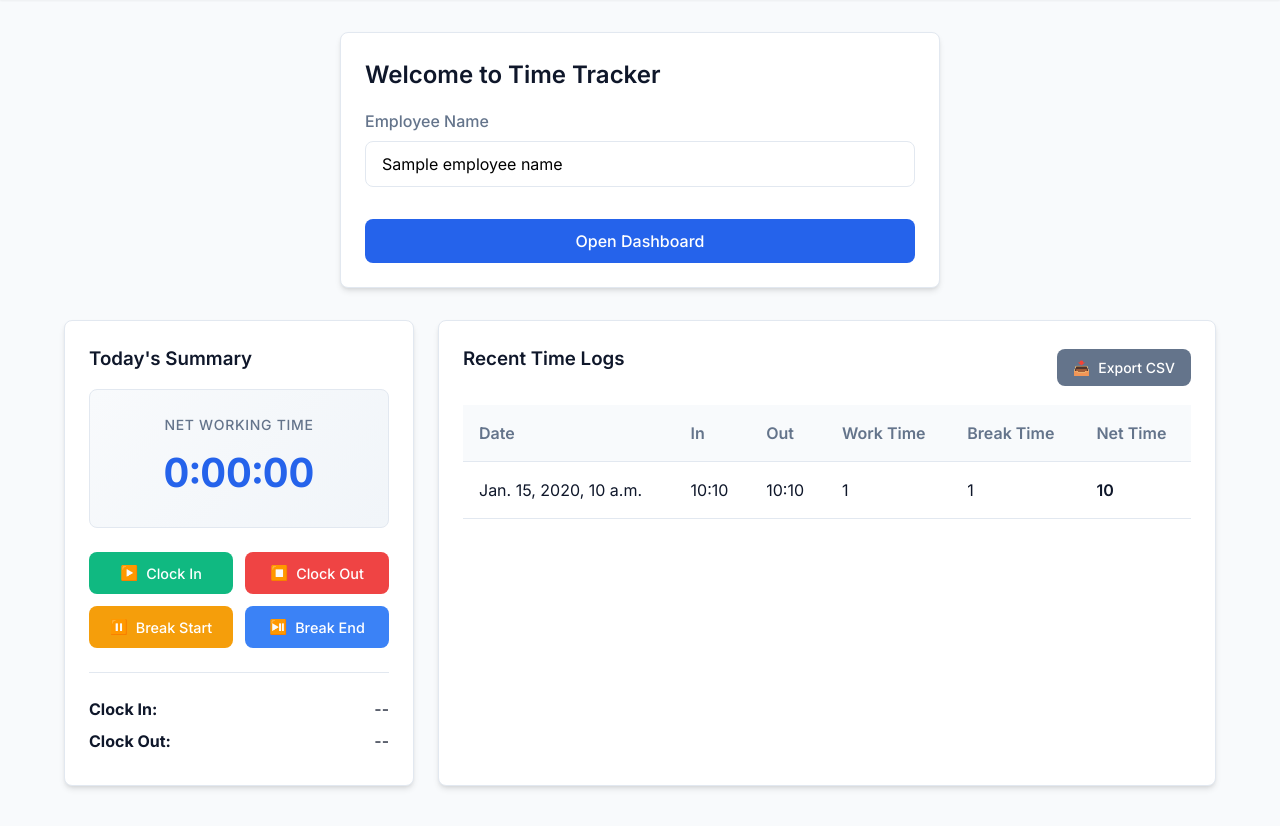
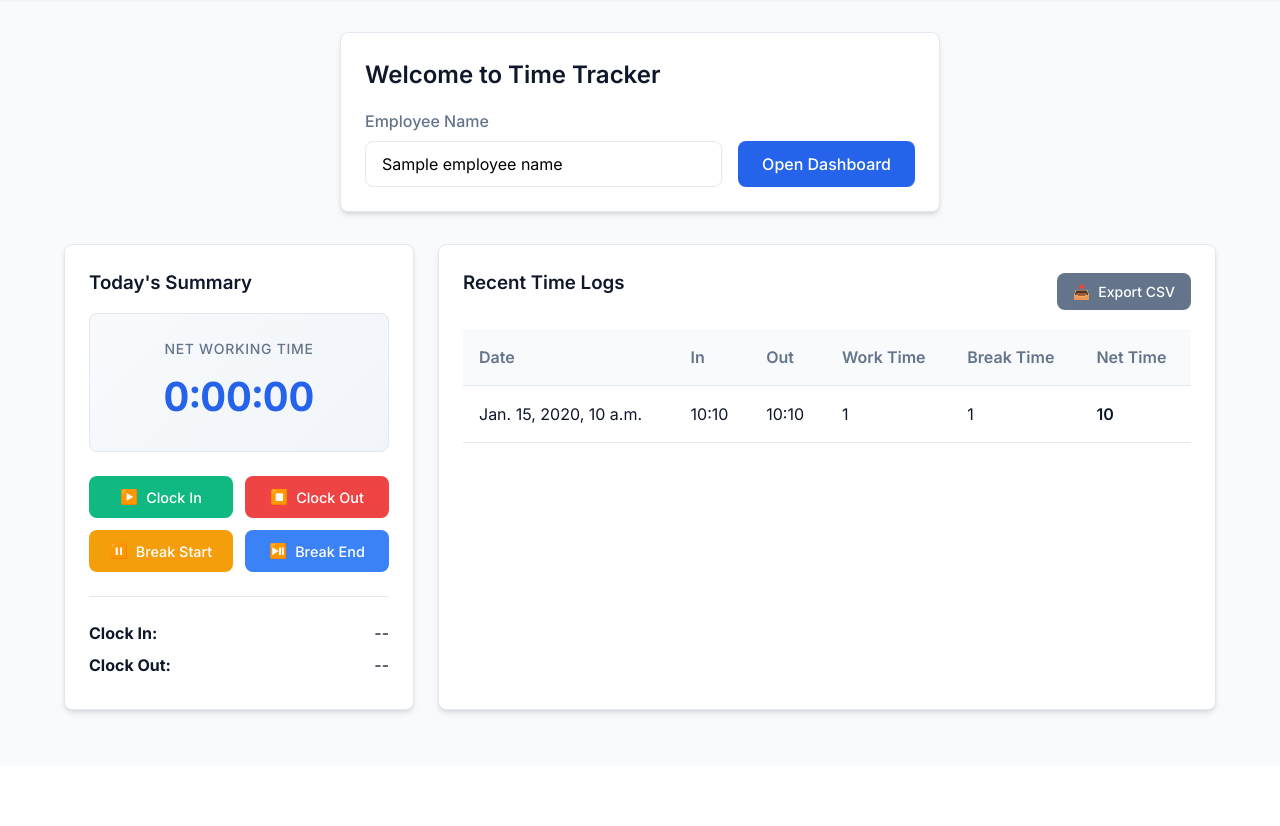
Before and after one commit to 1118A/Time_Tracker, a Django app: template tracker/templates/tracker/dashboard.html in a window 1280 px wide. Shown: the part 63-889 px from the top of the page. After the commit the page ends 778 px from the top, so only its background shows below. Run offline with Django 5.2, Linux system fonts and the light colour scheme; the template is opened without the code that fills it: most values are stand-ins (such as "Sample title", 1, 10 or a date in 2020); data that the repository does not hold is empty.

Commit message:
style: responsive layout for mobile and desktop

```diff
--- a/tracker/static/tracker/style.css
+++ b/tracker/static/tracker/style.css
@@ -50,7 +50,13 @@ body {
 .h-container {
     max-width: 1200px;
     margin: 0 auto;
-    padding: 0 1.5rem;
+    padding: 0 1rem;
+}
+
+@media(min-width: 768px) {
+    .h-container {
+        padding: 0 1.5rem;
+    }
 }
 
 .brand {
@@ -64,8 +70,15 @@ body {
 
 .container {
     max-width: 1200px;
-    margin: 2rem auto;
-    padding: 0 1.5rem;
+    margin: 1.5rem auto;
+    padding: 0 1rem;
+}
+
+@media(min-width: 768px) {
+    .container {
+        margin: 2rem auto;
+        padding: 0 1.5rem;
+    }
 }
 
 /* Cards */
@@ -179,13 +192,29 @@ input[type="text"]:focus {
     gap: 1rem;
 }
 
+@media(min-width: 600px) {
+    .employee-form {
+        flex-direction: row;
+        align-items: flex-end;
+    }
+
+    .employee-form .input-group {
+        margin-bottom: 0;
+        flex: 1;
+    }
+
+    .employee-form .btn {
+        height: 46px; /* Match input height roughly */
+    }
+}
+
 .dashboard-grid {
     display: grid;
     grid-template-columns: 1fr;
     gap: 1.5rem;
 }
 
-@media(min-width: 768px) {
+@media(min-width: 992px) {
     .dashboard-grid {
         grid-template-columns: 350px 1fr;
     }
@@ -220,8 +249,14 @@ input[type="text"]:focus {
 
 .actions-grid {
     display: grid;
-    grid-template-columns: 1fr 1fr;
+    grid-template-columns: 1fr;
     gap: 0.75rem;
+}
+
+@media(min-width: 480px) {
+    .actions-grid {
+        grid-template-columns: 1fr 1fr;
+    }
 }
 
 .action-btn {
@@ -245,9 +280,18 @@ input[type="text"]:focus {
 /* History block */
 .history-header {
     display: flex;
-    justify-content: space-between;
-    align-items: center;
+    flex-direction: column;
+    gap: 1rem;
+    align-items: flex-start;
     margin-bottom: 1rem;
+}
+
+@media(min-width: 480px) {
+    .history-header {
+        flex-direction: row;
+        justify-content: space-between;
+        align-items: center;
+    }
 }
 
 .table-responsive {
```
